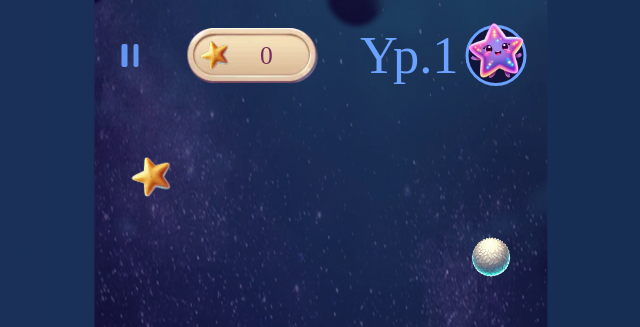
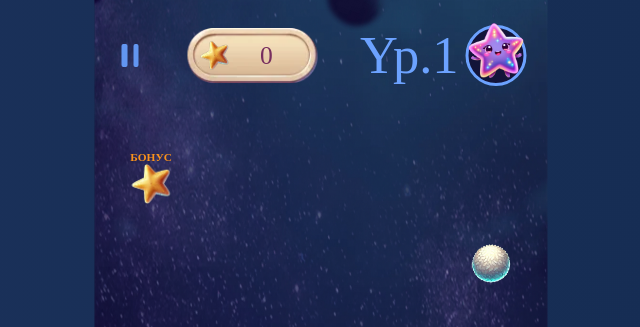
Before and after one commit to SergeyShapliuk/game, a React (Vite) app: page / in a window 1280 px wide. Both pictures are taken after a click on the button "Начать". Shown: the top 327 px of the page, without its empty margins (319-959 px from the left). Built offline with nearby package versions, Linux system fonts and the light colour scheme; a web font is replaced by a local one.

Commit message:
add bonus text

```diff
--- a/src/components/game/Game.tsx
+++ b/src/components/game/Game.tsx
@@ -1,16 +1,7 @@
 import * as React from "react";
 import {useCallback, useEffect, useRef, useState} from "react";
 import classes from "./Game.module.css";
-
-// import image from "../../assets/small-image.webp";
 import star from "../../assets/star.webp";
-// import carrot from "../../assets/carrot.webp";
-// import broccoli from "../../assets/broccoli.webp";
-// import chicken from "../../assets/chicken.webp";
-// import chillPepper from "../../assets/chill-pepper.webp";
-// import rice from "../../assets/rice.webp";
-// import shrimp from "../../assets/shrimp.webp";
-// import shroom from "../../assets/shroom.webp";
 import {motion} from "motion/react";
 import Score from "../ui/Score";
 import useScreenSize from "../../hooks/useScreenSize";
@@ -25,19 +16,6 @@ import {useService} from "../../common/ context/ServiceProvider";
 import {LevelAvatarImage} from "../../common/levelImage";
 
 
-// const otherIngredients = [
-//     {name: "carrot", icon: carrot},
-//     {name: "chicken", icon: chicken},
-//     {name: "chillPepper", icon: chillPepper},
-//     {name: "shrimp", icon: shrimp},
-//     {name: "rice", icon: rice},
-//     {name: "shroom", icon: shroom},
-//     {name: "broccoli", icon: broccoli}
-// ];
-
-
-// const ROWS = [10, 35, 60, 80];
-// const ROWS = [1, 2, 3, 4];
 const swipeThreshold = 10; // Минимальная длина свайпа для срабатывания
 const minSwipeSpeed = 3;
 
@@ -73,16 +51,10 @@ function Game({levelItems, levelComplete}: GameProps) {
     const [gameRect, setGameRect] = useState<DOMRect | null>(null); // Позиция самолета по оси X
 
     const [fallingSpeed] = useState(0.2);
-    // const [isPaused, setIsPaused] = useState<boolean>(false);
     const [isError, setIsError] = useState<boolean>(false);
+    const [isBonus, setBonus] = useState<boolean>(false);
     const [itemSize, setItemSize] = useState<number>();
 
-    // const gameZoneWidthInPercent = (gameZoneWidth / screenSize.width) * 100;
-    // console.log("targetPosition", planeRef.current?.getBoundingClientRect());
-
-    // console.log("planeRect", planeRef.current);
-    // console.log("gameRect", gameRect);
-    // console.log("planePosition", planePosition);
     useEffect(() => {
         const updateDimensions = () => {
             if (planeRef.current && gameZoneRef.current) {
@@ -110,7 +82,7 @@ function Game({levelItems, levelComplete}: GameProps) {
         const adaptiveRatio = Math.min(widthRatio, heightRatio);
         return size * adaptiveRatio;
     };
-    // console.log("gameZoneWidth", gameZoneWidth);
+
     const generateFallingItems = () => {
         if (!gameRect || !itemSize) return;
         const sectorWidth = gameRect?.width / 4;
@@ -120,9 +92,7 @@ function Game({levelItems, levelComplete}: GameProps) {
         const xPositionPercent = (xPos / gameRect?.width) * 100;
         const itemPercent = (itemSize / gameRect?.width) * 100;
         const xPosition = xPositionPercent - itemPercent / 2;
-        // console.log("gameZoneWidth", xPos);
-        // const xPosition = ROWS[Math.floor(Math.random() * ROWS.length)];
-        // const randomItem = levelItems.levelItems[Math.floor(Math.random() * levelItems.levelItems.length)];
+
         const itemsToAdd: any[] = [];
         const randomChoice = Math.random(); // Генерация случайного числа от 0 до 1
         if (randomChoice < 0.5) {
@@ -131,9 +101,9 @@ function Game({levelItems, levelComplete}: GameProps) {
                 levelItems.levelItems[Math.floor(Math.random() * levelItems.levelItems.length)];
             itemsToAdd.push({
                 ...randomIngredient,
-                id: new Date().getTime(), // Уникальный ID
-                x: xPosition, // Позиция по оси X
-                y: 0 // Начальная позиция Y
+                id: new Date().getTime(),
+                x: xPosition,
+                y: 0
             });
         } else {
             const random = Math.random();
@@ -141,8 +111,7 @@ function Game({levelItems, levelComplete}: GameProps) {
                 const levelFoodItems = Object.keys(levelItems);
                 const remainingFoods = Foods.filter(food => !levelFoodItems.includes(food.name));
                 const randomFood = remainingFoods[Math.floor(Math.random() * remainingFoods.length)];
-                // const randomIndex = Math.floor(Math.random() * otherIngredients.length);
-                // const randomItem = otherIngredients[randomIndex];
+
                 itemsToAdd.push({
                     item: randomFood.name, // Уникальное имя звезды
                     id: new Date().getTime(), // Уникальный ID
@@ -229,8 +198,6 @@ function Game({levelItems, levelComplete}: GameProps) {
                             const itemX = (item.x / 100) * gameRect.width;
                             const itemY = (item.y / 100) * gameRect.height;
 
-                            // console.log("itemX", itemX);
-                            // console.log("planeX", planeX);
                             // Проверяем столкновение с самолетом
                             const isCollected =
                                 itemX >= planeX && // Предмет должен быть правее левого края
@@ -241,6 +208,7 @@ function Game({levelItems, levelComplete}: GameProps) {
                             if (isCollected) {
                                 if (item.item === "star") {
                                     setCountStar(prevCount => prevCount + 1);
+                                    setBonus(true);
                                 } else {
                                     setCollected((prev) => ({
                                         ...prev, // Оставляем остальные свойства объекта, включая id
@@ -270,18 +238,6 @@ function Game({levelItems, levelComplete}: GameProps) {
         return () => cancelAnimationFrame(animationFrame);
     }, [gameRect, isPaused]);
 
-    // Управление самолетом через мышь
-    // const handleMouseMove = useCallback((e) => {
-    //     const container = e.target.getBoundingClientRect();
-    //     const x = ((e.clientX - container.left) / container.width) * 100;
-    //     // Находим ближайший ряд
-    //     const closestRow = ROWS.reduce(
-    //         (closest, row, idx) =>
-    //             Math.abs(row - x) < Math.abs(ROWS[closest] - x) ? idx : closest,
-    //         0
-    //     );
-    //     setPlaneRow(closestRow); // Устанавливаем целевой ряд
-    // }, []);
 
     const movePlane = useCallback((direction: number) => {
         const currentPlaneRect = planeRef.current && planeRef.current!.getBoundingClientRect();
@@ -301,7 +257,6 @@ function Game({levelItems, levelComplete}: GameProps) {
             if (!isNaN(xPosition)) {
                 setPlanePosition(xPosition); // Обновляем позицию только если она корректна
             }
-
             return newIndex;
         });
     }, [gameRect, planePosition, planeRowIndex]);
@@ -322,8 +277,6 @@ function Game({levelItems, levelComplete}: GameProps) {
         const deltaX = touchX - startTouchX.current; // Считаем смещение
         const elapsedTime = (Date.now() - startTouchTime.current) / 1000; // Время свайпа в секундах
         const swipeSpeed = Math.abs(deltaX) / elapsedTime; // Скорость свайпа
-        // console.log("delta", deltaX);
-        // console.log("swipeSpeed", swipeSpeed);
 
         if (Math.abs(deltaX) > swipeThreshold && swipeSpeed > minSwipeSpeed) {
             if (deltaX > 0) {
@@ -331,17 +284,10 @@ function Game({levelItems, levelComplete}: GameProps) {
             } else if (deltaX < 0) {
                 movePlane(-1); // Свайп влево (переместить вправо)
             }
-            // setPlaneX((prevX) => prevX + deltaX); // Обновляем положение самолета по оси X
-            // startTouchX.current = touchX; // Обновляем начальную точку для следующего движения
             startTouchX.current = 0;
             startTouchTime.current = 0;
         }
     };
-
-    // Завершение жеста
-    // const handleTouchEnd = () => {
-    //     startTouchX.current = null; // Сбрасываем начальную точку
-    // };
 
     useEffect(() => {
         const handleKeyDown = (event: KeyboardEvent) => {
@@ -397,8 +343,6 @@ function Game({levelItems, levelComplete}: GameProps) {
                         border: "#6CA2FF solid 3px",
                         backgroundColor: "#131439",
                         borderRadius: responseSize(50),
-                        // mask: "radial-gradient(circle, black 50%, transparent 51%)",
-                        // WebkitMask: "radial-gradient(circle, black 50%, transparent 51%)",
                         zIndex: 1
                     }}>
                         {/*<MemoAvatarMasked width={responseSize(64)} image={LevelImage[2]}/>*/}
@@ -421,7 +365,7 @@ function Game({levelItems, levelComplete}: GameProps) {
 
                 <Pot row={planePosition} collectedPot={collectedPot?.icon} ref={planeRef}/>
                 {fallingItems.map((item) => (
-                    <FallingItem key={item.id} item={item}/>
+                    <FallingItem key={item.id} item={item} isBonus={isBonus}/>
                 ))}
             </div>
 
@@ -440,7 +384,7 @@ function Game({levelItems, levelComplete}: GameProps) {
 
 export default Game;
 
-const FallingItem = React.memo(({item}: any) => {
+const FallingItem = React.memo(({item, isBonus}: { item: GeneratedItem, isBonus: boolean }) => {
     const {responseSize} = useScreenSize();
     return (
         <div
@@ -449,7 +393,8 @@ const FallingItem = React.memo(({item}: any) => {
             style={{
                 width: responseSize(42),
                 height: responseSize(42),
-                display: "inline-flex",
+                display: "flex",
+                flexDirection: "column",
                 justifyContent: "center",
                 alignItems: "center",
                 left: `${item.x}%`,
@@ -465,6 +410,16 @@ const FallingItem = React.memo(({item}: any) => {
             //     //     // damping: 25 // Затухание
             // }}
         >
+            <div style={{
+                color: "#F9921C",
+                fontFamily: "Nunito",
+                fontSize: responseSize(12),
+                lineHeight: responseSize(14),
+                fontWeight: "900",
+                visibility: !isBonus && item.item === "star" ? "visible" : "hidden",
+                transition: "visibility 0.3s"
+            }}>БОНУС
+            </div>
             <img src={item.icon} alt="" style={{
                 width: "100%",
                 height: "100%",
--- a/src/components/game/GameComponent.tsx
+++ b/src/components/game/GameComponent.tsx
@@ -36,7 +36,7 @@ function GameComponent() {
         }
         setAnimation(true);
     };
-// console.log(levelIndex)
+
     return (
         <>
             {!start && levelIndex === 0 && !levelComplete && <StartGame start={levelStartHandler}/>}
--- a/src/components/game/StartLevel.tsx
+++ b/src/components/game/StartLevel.tsx
@@ -43,7 +43,7 @@ function StartLevel({currentLevel, onPress}: { currentLevel: number, onPress: ()
                 </div>
                 <div className={classes.subTitle}
                      style={{fontSize: responseSize(24), lineHeight: responseSize(32.74)}}>
-                    Вы переходите
+                    Ты переходишь
                     на новый уровень!
                 </div>
                 <img src={LevelImage[currentLevel]} alt={"Картинка"} style={{width: responseSize(238)}}/>
```
Also changed, not shown: src/components/game/FinishGame.tsx (+28 -5 lines).
